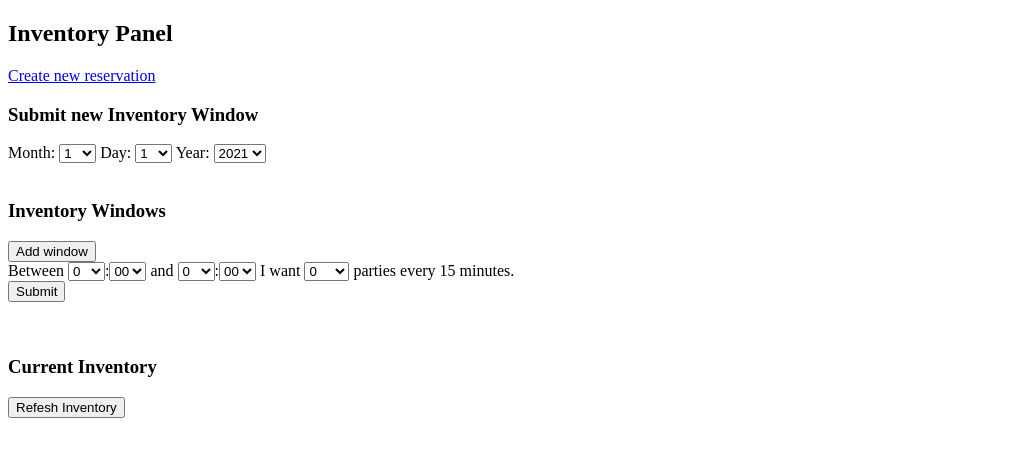
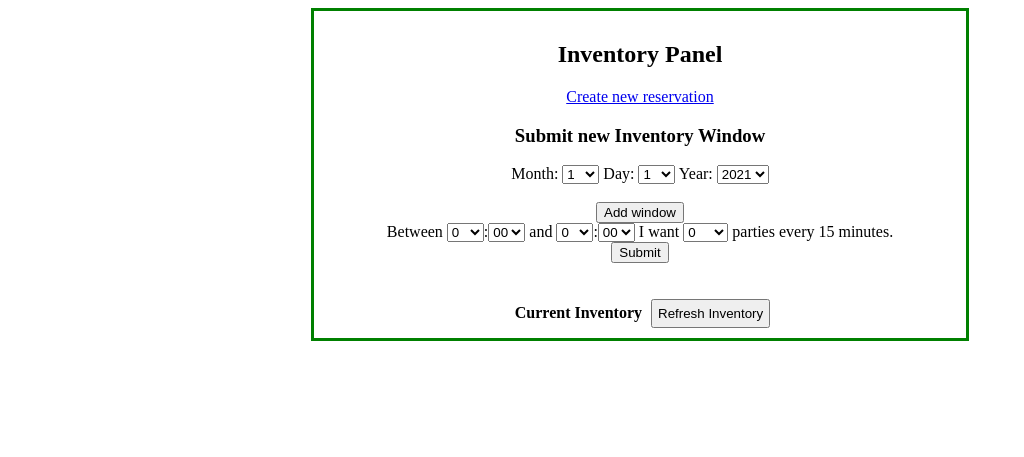
Before and after one commit to adamperez/py-web-test, a Flask app: page / in a window 1280 px wide. Shown: the top 457 px of the page, without its empty margins (0-1024 px from the left). Run offline with Flask 2, Linux system fonts and the light colour scheme; data that the repository does not hold is empty.

Commit message:
adding some basic css

```diff
--- /dev/null
+++ b/static/css/style.css
@@ -0,0 +1,7 @@
+.main-section {
+    margin: auto;
+    width: 50%;
+    border: 3px solid green;
+    padding: 10px;
+    text-align: center;
+}
--- a/templates/inventory.html
+++ b/templates/inventory.html
@@ -6,9 +6,10 @@
     <script src="https://ajax.googleapis.com/ajax/libs/jquery/3.5.1/jquery.min.js"></script>
     <script type="text/javascript" src="{{ url_for('static', filename = 'js/common.js') }}"><</script>
     <script type="text/javascript" src="{{ url_for('static', filename = 'js/inventory.js') }}"><</script>
+    <link rel="stylesheet" href="{{ url_for('static', filename='css/style.css') }}">
 </head>
 <body>
-    <div id="main-inventory-section">
+    <div id="main-inventory-section" class="main-section">
         <h2>Inventory Panel</h2>
 
         <div id="flask-messages">
@@ -38,8 +39,6 @@
                     <select id="form-date-yyyy" class="form-date-yyyy"></select>
                 </div>
                 <br>
-
-                <h3>Inventory Windows</h3>
                 <div id="new-inv-windows">
                     <input onclick="dupeWindowForm();" value="Add window" type="button"/>
                     <br>
@@ -56,10 +55,10 @@
         <br>
         <br>
         <div id="curr-inv-section">
-            <h3>Current Inventory</h3>
-            <input onclick="refreshInventoryDisplay();" id="btn-refresh-invs" value="Refesh Inventory" type="button">
+            <b style="padding: 5px">Current Inventory</b>
+            <input onclick="refreshInventoryDisplay();" id="btn-refresh-invs" value="Refresh Inventory" type="button" style="padding: 5px">
 
-<!--            this is hidden on page load if empty -->
+            <!-- this is hidden on page load if empty -->
             <div id="curr-inv-display">
                 <table id="curr-inv-tbl">
                     <tr>
--- a/templates/reservation.html
+++ b/templates/reservation.html
@@ -6,9 +6,10 @@
     <script src="https://ajax.googleapis.com/ajax/libs/jquery/3.5.1/jquery.min.js"></script>
     <script type="text/javascript" src="{{ url_for('static', filename = 'js/common.js') }}"><</script>
     <script type="text/javascript" src="{{ url_for('static', filename = 'js/reservation.js') }}"><</script>
+    <link rel="stylesheet" href="{{ url_for('static', filename='css/style.css') }}">
 </head>
 <body>
-    <div id="main-res-section">
+    <div id="main-res-section" class="main-section">
         <h2>Reservation Panel</h2>
 
         <div id="flask-messages">
```
